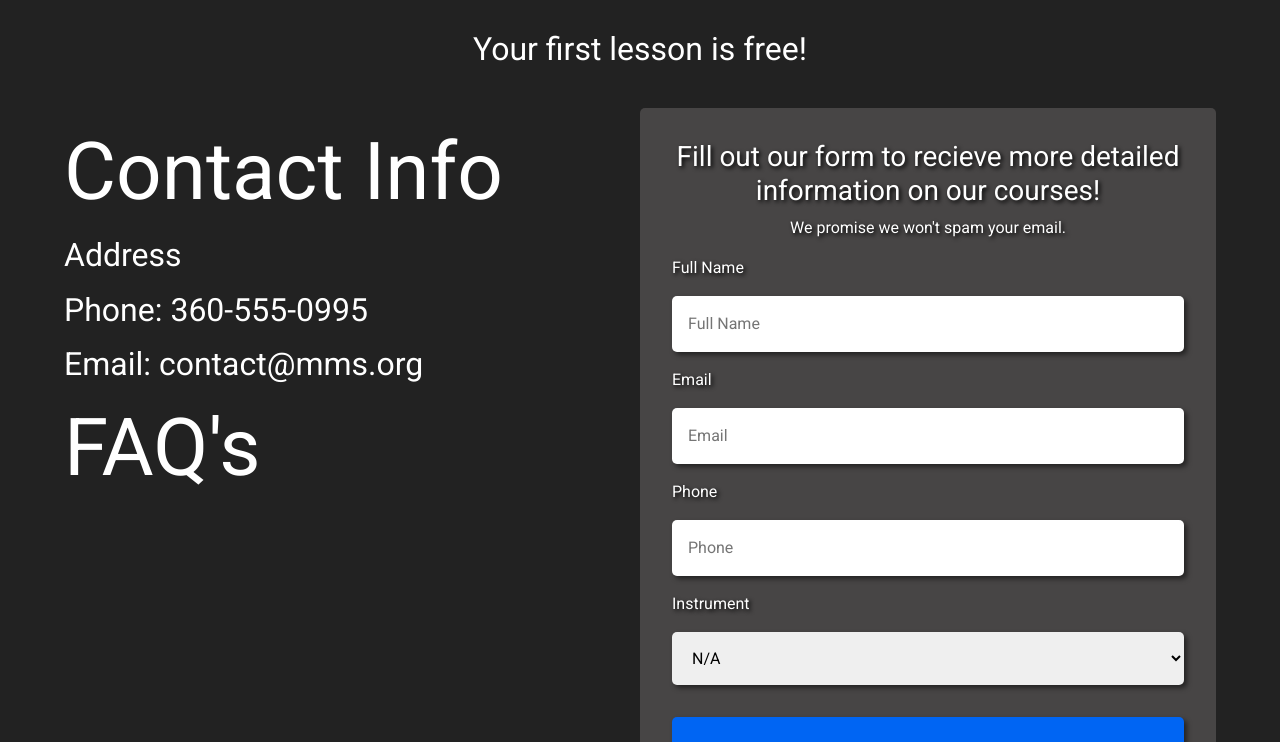
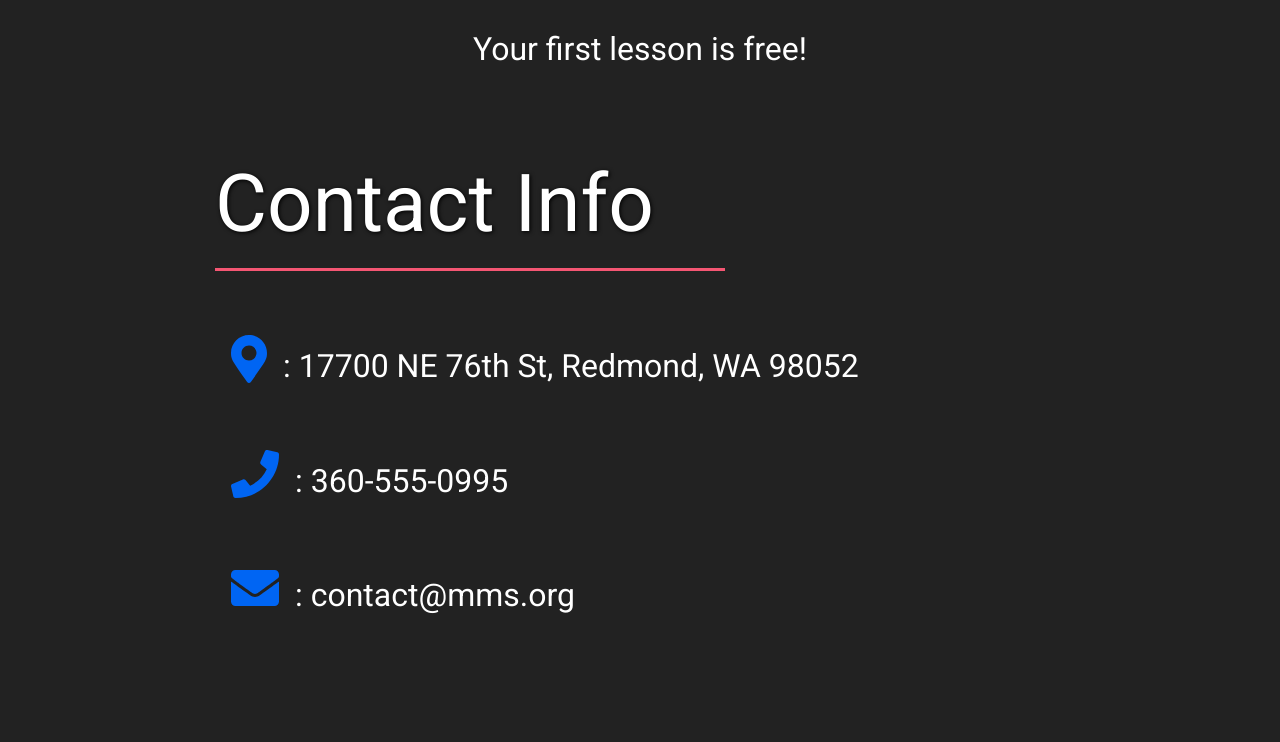
Before and after one commit to ColinJhEdwards/murphy-music-school, a React (Create React App) app: page /contactus in a window 1280 px wide. Shown: the part 502-1244 px from the top of the page. Built offline with nearby package versions, Linux system fonts and the light colour scheme; a web font is replaced by a local one.

Commit message:
more styling for contact page

```diff
--- a/src/data/teacherData.js
+++ b/src/data/teacherData.js
@@ -24,7 +24,7 @@ export const Teachers = () => {
       id: 2,
       name: "Nick Nordstrom",
       description1:
-        "Nick, after owning his own lumberjack company, found his passion for the bass at a late age but put the entirety of his effort into mastering the instrument. His bass is even made of wood as an homage to his past life.",
+        "Nick, owner of Nordstrom Lumberjacks, found his passion for the bass at a late age but put the entirety of his effort into mastering the instrument. His bass is even made of wood as an homage to his past life.",
       description2:
         "After two years of practicing Nick explained to his friends and family that he would embark on a retreat into nature for the next five years where he will do nothing but practice bass. Upon his return Nick was capable of what most bass players would claim to be impossible and could play the grooviest of base lines. He was later recruited into the famous band Tegratree and now teaches alongside his fellow band members.",
       image: nick,
--- a/src/pages/ContactUs.js
+++ b/src/pages/ContactUs.js
@@ -4,6 +4,12 @@ import { motion } from "framer-motion";
 import contactImg from "../images/display/contact.jpg";
 import ContactForm from "../components/Form";
 import { fade, pageAnimation } from "../animations";
+import { FontAwesomeIcon } from "@fortawesome/react-fontawesome";
+import {
+  faEnvelope,
+  faPhone,
+  faMapMarkerAlt,
+} from "@fortawesome/free-solid-svg-icons";
 
 const ContactUs = () => {
   return (
@@ -24,20 +30,28 @@ const ContactUs = () => {
         <motion.h2 variants={fade}>We'd Love To Hear From You</motion.h2>
       </div>
       <div className="text">
-        <h2>Your first lesson is free!</h2>
+        <motion.h2 variants={fade}>Your first lesson is free!</motion.h2>
       </div>
-      <div className="contactInfo">
+      <motion.div variants={fade} className="contactInfo">
         <div className="info">
           <h1>Contact Info</h1>
-          <h2>Address</h2>
-          <h2>Phone: 360-555-0995</h2>
-          <h2>Email: contact@mms.org</h2>
-          <h1>FAQ's</h1>
+          <Line></Line>
+          <h2>
+            <FontAwesomeIcon icon={faMapMarkerAlt} className="icon" />: 17700 NE
+            76th St, Redmond, WA 98052{" "}
+          </h2>
+          <h2>
+            <FontAwesomeIcon icon={faPhone} className="icon" />: 360-555-0995
+          </h2>
+          <h2>
+            <FontAwesomeIcon icon={faEnvelope} className="icon" />:
+            contact@mms.org
+          </h2>
         </div>
         <div className="form">
           <ContactForm />
         </div>
-      </div>
+      </motion.div>
     </StyledContact>
   );
 };
@@ -73,19 +87,30 @@ const StyledContact = styled(motion.section)`
   }
   .contactInfo {
     display: flex;
+    align-items: center;
+    justify-content: center;
     width: 90%;
     margin: auto;
+    flex-wrap: wrap;
     .info,
     .form {
-      width: 50%;
+      width: 850px;
+      margin: 2rem 0rem;
     }
     .info {
+      align-self: flex-start;
       h1 {
         margin: 1rem 0rem;
         font-size: 5rem;
+        text-shadow: 1px 1px 4px black;
       }
       h2 {
-        margin: 1rem 0rem;
+        margin: 4rem 0rem;
+      }
+      .icon {
+        color: #0065f3;
+        font-size: 3rem;
+        margin: 0rem 1rem;
       }
     }
   }
@@ -93,6 +118,8 @@ const StyledContact = styled(motion.section)`
 
 const Line = styled(motion.div)`
   background: #f55673;
+  width: 60%;
+  height: 3px;
 `;
 
 export default ContactUs;
```
